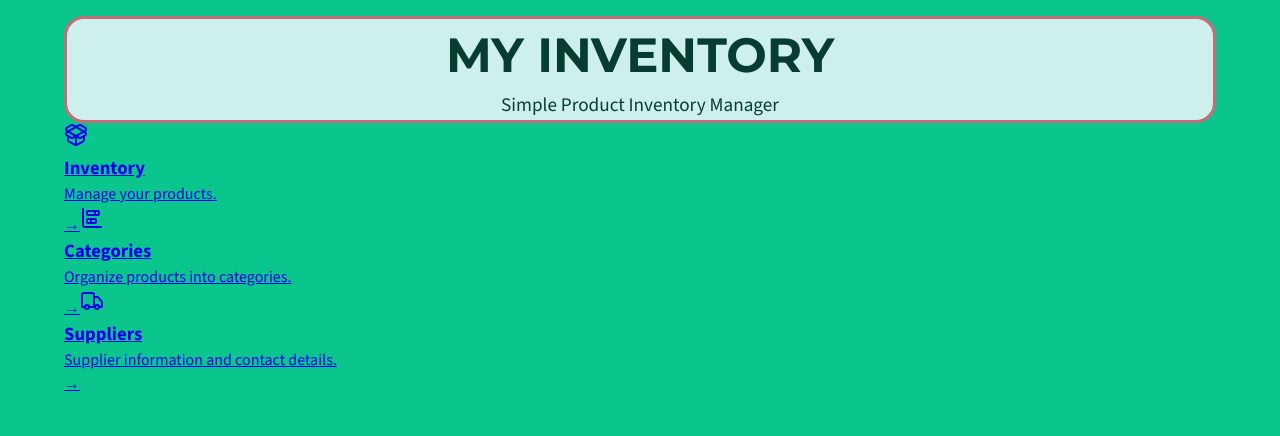
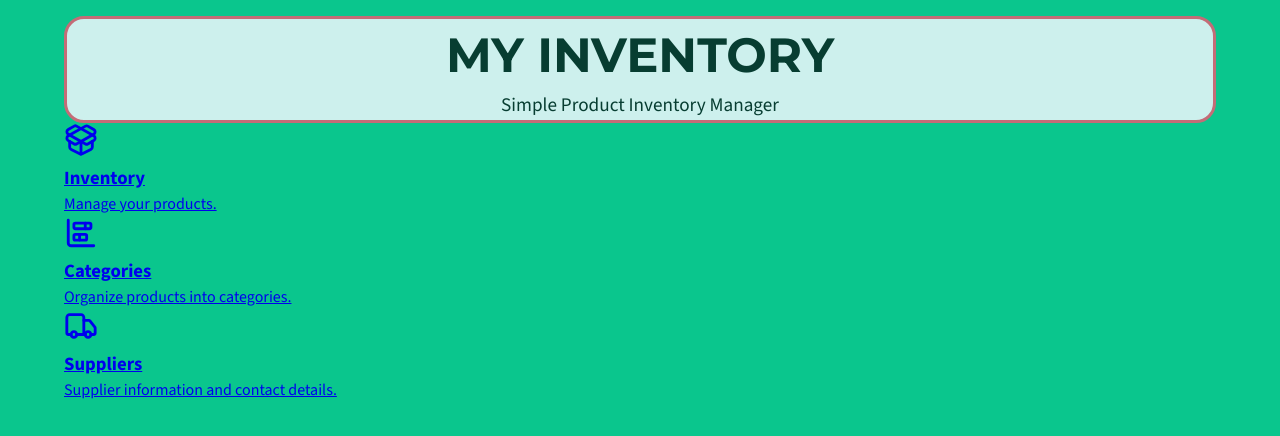
Before and after one commit to SofiaCantalupi/simple-inventory-manager-angular, an Angular app: page / in a window 1280 px wide. Shown: the top 436 px of the page. Built offline with nearby package versions, Linux system fonts and the light colour scheme.

Commit message:
update dashboard card icon sizes for improved visibility

```diff
--- a/src/app/pages/home/home.html
+++ b/src/app/pages/home/home.html
@@ -5,8 +5,8 @@
 
     <svg
       xmlns="http://www.w3.org/2000/svg"
-      width="24"
-      height="24"
+      width="34"
+      height="34"
       viewBox="0 0 24 24"
       fill="none"
       stroke="currentColor"
@@ -29,15 +29,14 @@
 
     <h3>Inventory</h3>
     <p>Manage your products.</p>
-    <span>→</span>
   </a>
 
   <a routerLink="/categories" class="dashboard-card">
 
     <svg
       xmlns="http://www.w3.org/2000/svg"
-      width="24"
-      height="24"
+      width="34"
+      height="34"
       viewBox="0 0 24 24"
       fill="none"
       stroke="currentColor"
@@ -55,15 +54,14 @@
 
     <h3>Categories</h3>
     <p>Organize products into categories.</p>
-    <span>→</span>
   </a>
 
   <a routerLink="/suppliers" class="dashboard-card">
 
     <svg
       xmlns="http://www.w3.org/2000/svg"
-      width="24"
-      height="24"
+      width="34"
+      height="34"
       viewBox="0 0 24 24"
       fill="none"
       stroke="currentColor"
@@ -81,6 +79,5 @@
 
     <h3>Suppliers</h3>
     <p>Supplier information and contact details.</p>
-    <span>→</span>
   </a>
 </div>
```
